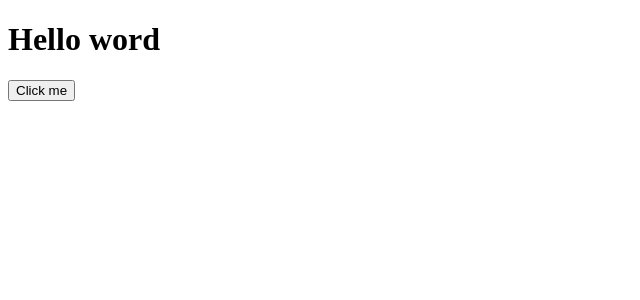
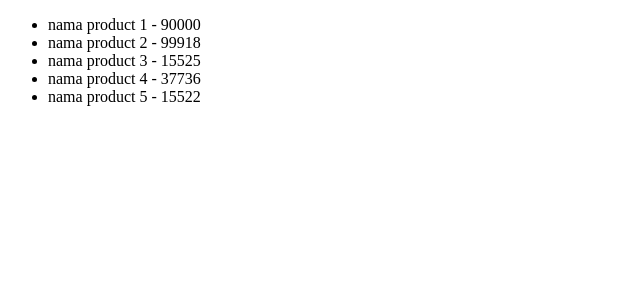
Before and after one commit to triyono777/react_js_app_simple, a React (Create React App) app: page / in a window 1280 px wide. Shown: the top 300 px of the page, without its empty margins (0-640 px from the left). Built offline with nearby package versions, Linux system fonts and the light colour scheme.

Commit message:
add looping list

```diff
--- a/src/App.js
+++ b/src/App.js
@@ -1,16 +1,22 @@
 import Header from "./components/Header";
 import {useState} from "react"
 function App() {
-const [title, setTitle] = useState('Hello word');
-const changeTitle = ()=>{
-  setTitle("Title changed")
-}
+const [product,  setProduct] = useState([
+  {id:1,title:"nama product 1",price:90000},
+  {id:2,title:"nama product 2",price:99918},
+  {id:3,title:"nama product 3",price:15525},
+  {id:4,title:"nama product 4",price:37736},
+  {id:5,title:"nama product 5",price:15522},
+])
 
 
   return (
   <div>
-    <h1>{title}</h1>
-    <button onClick={changeTitle}>Click me</button>
+<ul>
+  {product.map((product)=>(
+    <li key={product.id}> {product.title} - {product.price}</li>
+  ))}
+</ul>
   </div>
   );
 }
```
